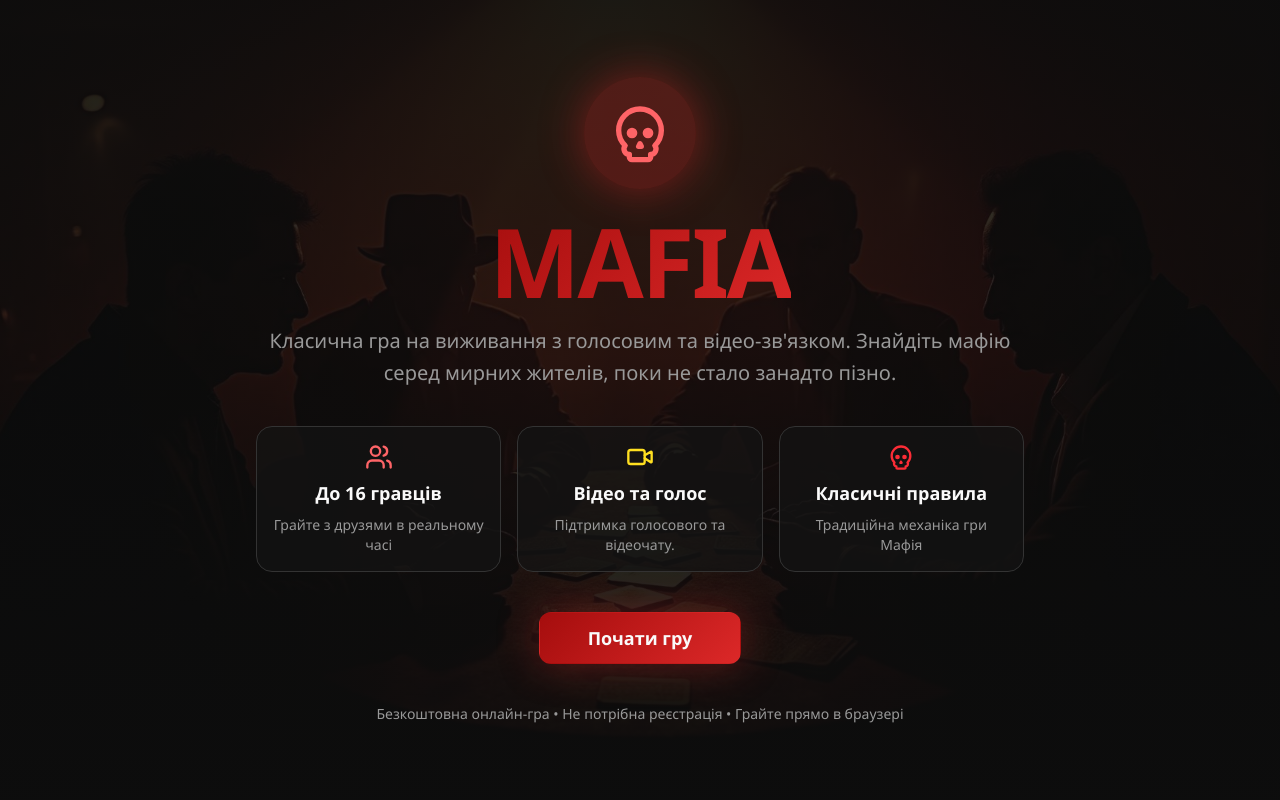
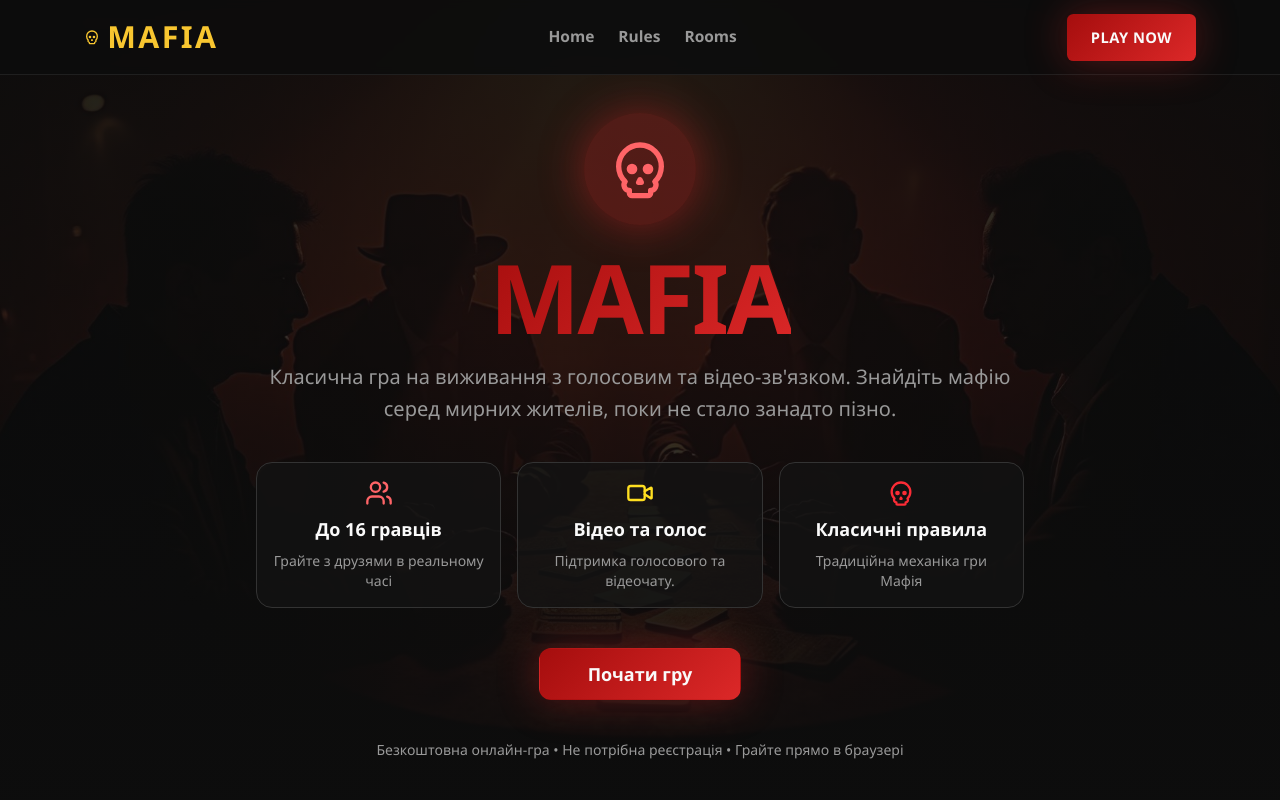
Before and after one commit to sod7m/mafia-client, a React (Vite) app: page / in a window 1280 px wide. Shown: the top 800 px of the page. Built offline with nearby package versions, Linux system fonts and the light colour scheme.

Commit message:
Add SiteHeader and SiteFooter components; refactor pages to include them

```diff
--- /dev/null
+++ b/src/components/SiteFooter.tsx
@@ -0,0 +1,26 @@
+import { Link } from 'react-router-dom'
+import { Flag, Heart } from 'lucide-react'
+
+export function SiteFooter() {
+  return (
+    <footer className="border-t border-[hsl(var(--border))] bg-[hsl(var(--card)/0.5)] px-5 py-6 backdrop-blur-sm sm:px-8">
+      <div className="mx-auto flex w-full max-w-6xl flex-col items-center justify-between gap-4 text-sm text-[hsl(var(--muted-foreground))] md:flex-row">
+        <p className="text-center md:text-left">
+          © 2024 Mafia Game. Створено з <Heart className="inline h-4 w-4 text-red-400" fill="currentColor" /> для
+          любителів гри
+        </p>
+        <nav className="flex items-center gap-6">
+          <Link to="/rules" className="transition-colors hover:text-[hsl(var(--foreground))]">
+            Правила
+          </Link>
+          <a href="#" className="transition-colors hover:text-[hsl(var(--foreground))]">
+            Підтримка
+          </a>
+          <a href="#" className="transition-colors hover:text-[hsl(var(--foreground))]" aria-label="Підтримка">
+            <Flag className="h-4 w-4" />
+          </a>
+        </nav>
+      </div>
+    </footer>
+  )
+}
--- /dev/null
+++ b/src/components/SiteHeader.tsx
@@ -0,0 +1,86 @@
+import { useEffect, useState } from 'react'
+import { Link, useNavigate } from 'react-router-dom'
+import { Skull } from 'lucide-react'
+import { useGame } from '../context/GameContext.tsx'
+
+interface SiteHeaderProps {
+  fixed?: boolean
+  transparentOnScroll?: boolean
+  onPrimaryAction?: () => void
+  primaryLabel?: string
+}
+
+export function SiteHeader({
+  fixed = false,
+  transparentOnScroll = false,
+  onPrimaryAction,
+  primaryLabel = 'PLAY NOW',
+}: SiteHeaderProps) {
+  const navigate = useNavigate()
+  const { user } = useGame()
+  const [isScrolled, setIsScrolled] = useState(false)
+
+  useEffect(() => {
+    if (!transparentOnScroll) {
+      return
+    }
+
+    const onScroll = () => {
+      setIsScrolled(window.scrollY > 24)
+    }
+
+    onScroll()
+    window.addEventListener('scroll', onScroll, { passive: true })
+    return () => window.removeEventListener('scroll', onScroll)
+  }, [transparentOnScroll])
+
+  const headerClassName = [
+    'site-topbar',
+    fixed ? 'is-fixed' : '',
+    transparentOnScroll ? 'is-transparent' : '',
+    isScrolled ? 'is-scrolled' : '',
+  ]
+    .filter(Boolean)
+    .join(' ')
+
+  const handlePrimaryClick = () => {
+    if (onPrimaryAction) {
+      onPrimaryAction()
+      return
+    }
+
+    if (user) {
+      navigate('/rooms')
+      return
+    }
+
+    navigate('/')
+  }
+
+  return (
+    <header className={headerClassName}>
+      <div className="site-topbar-inner">
+        <Link to="/" className="site-topbar-brand">
+          <Skull className="h-4 w-4" />
+          MAFIA
+        </Link>
+
+        <nav className="site-topbar-menu">
+          <Link to="/" className="site-topbar-link">
+            Home
+          </Link>
+          <Link to="/rules" className="site-topbar-link">
+            Rules
+          </Link>
+          <Link to="/rooms" className="site-topbar-link">
+            Rooms
+          </Link>
+        </nav>
+
+        <button type="button" onClick={handlePrimaryClick} className="site-topbar-cta">
+          {primaryLabel}
+        </button>
+      </div>
+    </header>
+  )
+}
--- a/src/index.css
+++ b/src/index.css
@@ -82,6 +82,96 @@ a {
   -webkit-background-clip: text;
   background-clip: text;
   color: transparent;
+}
+
+.site-topbar {
+  width: 100%;
+  border-bottom: 1px solid hsl(var(--border) / 0.5);
+  background: hsl(var(--background) / 0.94);
+  transition: background-color 0.25s ease, border-color 0.25s ease, backdrop-filter 0.25s ease;
+}
+
+.site-topbar.is-fixed {
+  position: fixed;
+  top: 0;
+  left: 0;
+  right: 0;
+  z-index: 40;
+}
+
+.site-topbar.is-transparent {
+  backdrop-filter: blur(4px);
+}
+
+.site-topbar.is-transparent.is-scrolled {
+  background: hsl(var(--background) / 0.78);
+  border-bottom-color: hsl(var(--border) / 0.35);
+  backdrop-filter: blur(8px);
+}
+
+.site-topbar-inner {
+  margin: 0 auto;
+  display: flex;
+  max-width: 72rem;
+  align-items: center;
+  justify-content: space-between;
+  gap: 1rem;
+  padding: 0.85rem 1.25rem;
+}
+
+.site-topbar-brand {
+  display: inline-flex;
+  align-items: center;
+  gap: 0.45rem;
+  color: hsl(var(--secondary));
+  font-size: 1.9rem;
+  font-weight: 700;
+  letter-spacing: 0.08em;
+  text-transform: uppercase;
+}
+
+.site-topbar-menu {
+  display: none;
+  align-items: center;
+  gap: 1.5rem;
+}
+
+.site-topbar-link {
+  border: 0;
+  background: transparent;
+  color: hsl(var(--muted-foreground));
+  font-size: 0.97rem;
+  font-weight: 600;
+  cursor: pointer;
+  transition: color 0.2s ease;
+}
+
+.site-topbar-link:hover {
+  color: hsl(var(--foreground));
+}
+
+.site-topbar-cta {
+  border: 0;
+  border-radius: 0.4rem;
+  background: var(--gradient-primary);
+  color: hsl(var(--foreground));
+  box-shadow: var(--shadow-glow);
+  padding: 0.78rem 1.5rem;
+  font-size: 0.92rem;
+  font-weight: 700;
+  letter-spacing: 0.03em;
+  cursor: pointer;
+  transition: filter 0.2s ease;
+}
+
+.site-topbar-cta:hover {
+  filter: brightness(1.08);
+}
+
+@media (min-width: 900px) {
+  .site-topbar-menu {
+    display: inline-flex;
+  }
 }
 
 .surface-card {
--- a/src/pages/HomePage.tsx
+++ b/src/pages/HomePage.tsx
@@ -1,7 +1,9 @@
 import { useState, type FormEvent } from 'react'
-import { Link, useNavigate } from 'react-router-dom'
-import { Crown, Flag, Heart, Moon, Skull, Sun, User, Users, Video, Vote } from 'lucide-react'
+import { useNavigate } from 'react-router-dom'
+import { Crown, Moon, Skull, Sun, User, Users, Video, Vote } from 'lucide-react'
 import { Modal } from '../components/Modal.tsx'
+import { SiteFooter } from '../components/SiteFooter.tsx'
+import { SiteHeader } from '../components/SiteHeader.tsx'
 import { useGame } from '../context/GameContext.tsx'
 import { MAX_PLAYERS_IN_ROOM } from '../lib/roomStatus.ts'
 import heroImage from '../assets/hero-bg.jpg'
@@ -121,7 +123,14 @@ export function HomePage() {
 
   return (
     <div className="page-shell">
-      <section className="relative flex min-h-screen items-center justify-center overflow-hidden">
+      <SiteHeader
+        fixed
+        transparentOnScroll
+        onPrimaryAction={user ? () => navigate('/rooms') : openLogin}
+        primaryLabel="PLAY NOW"
+      />
+
+      <section id="hero-top" className="relative flex min-h-screen items-center justify-center overflow-hidden">
         <div
           className="hero-cover absolute inset-0"
           style={{ backgroundImage: `url(${heroImage})` }}
@@ -130,7 +139,7 @@ export function HomePage() {
           <div className="hero-overlay absolute inset-0" />
         </div>
 
-        <div className="relative z-10 mx-auto w-full max-w-6xl px-5 py-10 sm:px-8">
+        <div className="relative z-10 mx-auto w-full max-w-6xl px-5 pb-10 pt-24 sm:px-8 sm:pt-28">
           <div className="fade-in mx-auto max-w-4xl text-center">
             <div className="mb-6 flex justify-center">
               <div className="glow-pulse rounded-full bg-[hsl(var(--primary)/0.25)] p-6">
@@ -187,7 +196,7 @@ export function HomePage() {
         </div>
       </section>
 
-      <section className="px-5 pb-16 sm:px-8">
+      <section id="how-it-works-section" className="px-5 pb-16 sm:px-8">
         <div className="mx-auto max-w-6xl">
           <div className="slide-up mb-10 text-center">
             <h2 className="mb-2 text-3xl font-bold sm:text-4xl">
@@ -212,7 +221,7 @@ export function HomePage() {
             ))}
           </div>
 
-          <div className="mb-12">
+          <div id="roles-section" className="mb-12">
             <h3 className="mb-8 text-center text-3xl font-bold">Ролі в грі</h3>
             <div className="grid gap-5 md:grid-cols-3">
               {roleCards.map(({ icon: Icon, title, description, tone }) => (
@@ -248,25 +257,7 @@ export function HomePage() {
         </div>
       </section>
 
-      <footer className="border-t border-[hsl(var(--border))] bg-[hsl(var(--card)/0.5)] px-5 py-6 backdrop-blur-sm sm:px-8">
-        <div className="mx-auto flex w-full max-w-6xl flex-col items-center justify-between gap-4 text-sm text-[hsl(var(--muted-foreground))] md:flex-row">
-          <p className="text-center md:text-left">
-            © 2024 Mafia Game. Створено з <Heart className="inline h-4 w-4 text-red-400" fill="currentColor" /> для
-            любителів гри
-          </p>
-          <nav className="flex items-center gap-6">
-            <Link to="/rules" className="transition-colors hover:text-[hsl(var(--foreground))]">
-              Правила
-            </Link>
-            <a href="#" className="transition-colors hover:text-[hsl(var(--foreground))]">
-              Підтримка
-            </a>
-            <a href="#" className="transition-colors hover:text-[hsl(var(--foreground))]" aria-label="Підтримка">
-              <Flag className="h-4 w-4" />
-            </a>
-          </nav>
-        </div>
-      </footer>
+      <SiteFooter />
 
       <Modal open={isLoginOpen} onClose={() => setIsLoginOpen(false)} title="Вхід у гру">
         <form className="space-y-4" onSubmit={submitNickname}>
--- a/src/pages/NotFoundPage.tsx
+++ b/src/pages/NotFoundPage.tsx
@@ -1,8 +1,12 @@
 import { Link } from 'react-router-dom'
+import { SiteFooter } from '../components/SiteFooter.tsx'
+import { SiteHeader } from '../components/SiteHeader.tsx'
 
 export function NotFoundPage() {
   return (
-    <div className="page-shell grid min-h-screen place-items-center p-6">
+    <div className="page-shell">
+      <SiteHeader />
+      <div className="grid min-h-[calc(100vh-150px)] place-items-center p-6">
         <div className="surface-card w-full max-w-lg rounded-2xl p-7 text-center">
           <p className="text-sm font-semibold tracking-[0.22em] text-red-400">404</p>
           <h1 className="mt-2 text-4xl font-bold">Сторінку не знайдено</h1>
@@ -17,5 +21,7 @@ export function NotFoundPage() {
           </div>
         </div>
       </div>
+      <SiteFooter />
+    </div>
   )
 }
--- a/src/pages/RulesPage.tsx
+++ b/src/pages/RulesPage.tsx
@@ -1,5 +1,7 @@
 import { Link } from 'react-router-dom'
 import { Activity, ArrowRight, BriefcaseMedical, Crown, Eye, Moon, Shield, Skull, Sun, Users, Vote } from 'lucide-react'
+import { SiteFooter } from '../components/SiteFooter.tsx'
+import { SiteHeader } from '../components/SiteHeader.tsx'
 import { useGame } from '../context/GameContext.tsx'
 
 const civilianRoles = [
@@ -44,8 +46,10 @@ export function RulesPage() {
   const { user } = useGame()
 
   return (
-    <div className="page-shell px-5 py-8 sm:px-8">
-      <div className="mx-auto max-w-6xl">
+    <div className="page-shell">
+      <SiteHeader />
+      <div className="px-5 py-8 sm:px-8">
+        <div className="mx-auto max-w-6xl">
         <header className="surface-card mb-7 rounded-2xl p-5 sm:p-6">
           <div className="flex flex-wrap items-center justify-between gap-3">
             <div>
@@ -206,7 +210,9 @@ export function RulesPage() {
             Важливо: коханка вважається частиною мафії.
           </p>
         </section>
+        </div>
       </div>
+      <SiteFooter />
     </div>
   )
 }
```
Also changed, not shown: src/pages/RoomPage.tsx (+12 -2 lines), src/pages/RoomsPage.tsx (+8 -2 lines). Lines whose indentation alone changed are shown as unchanged.
